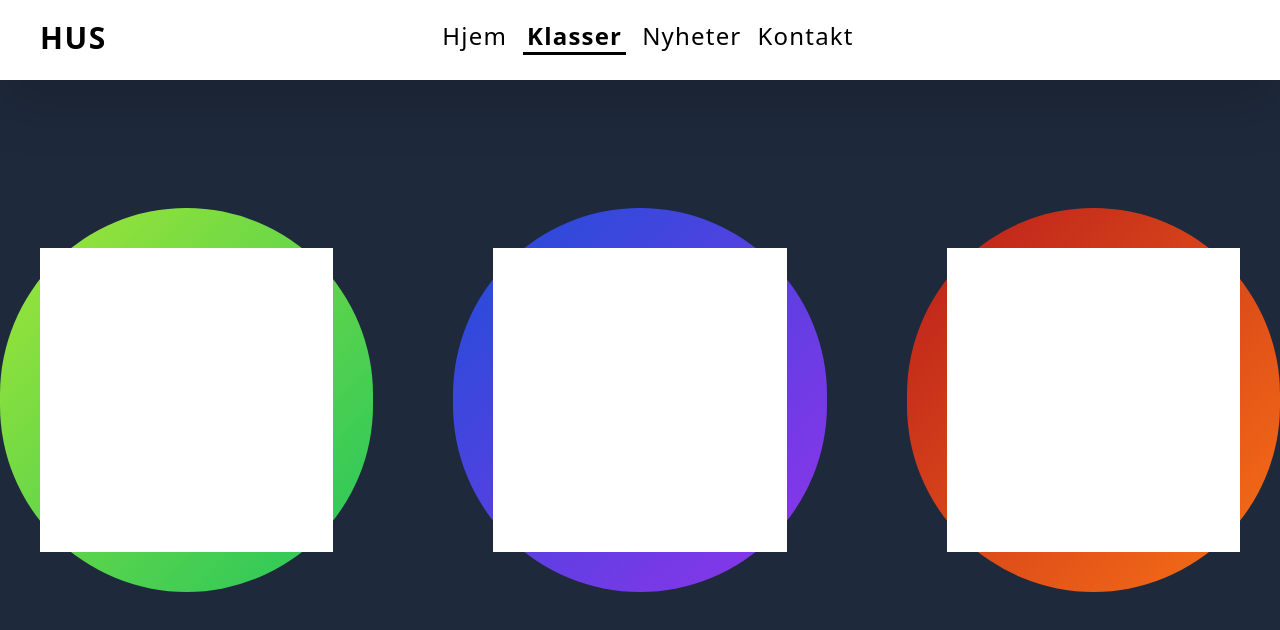
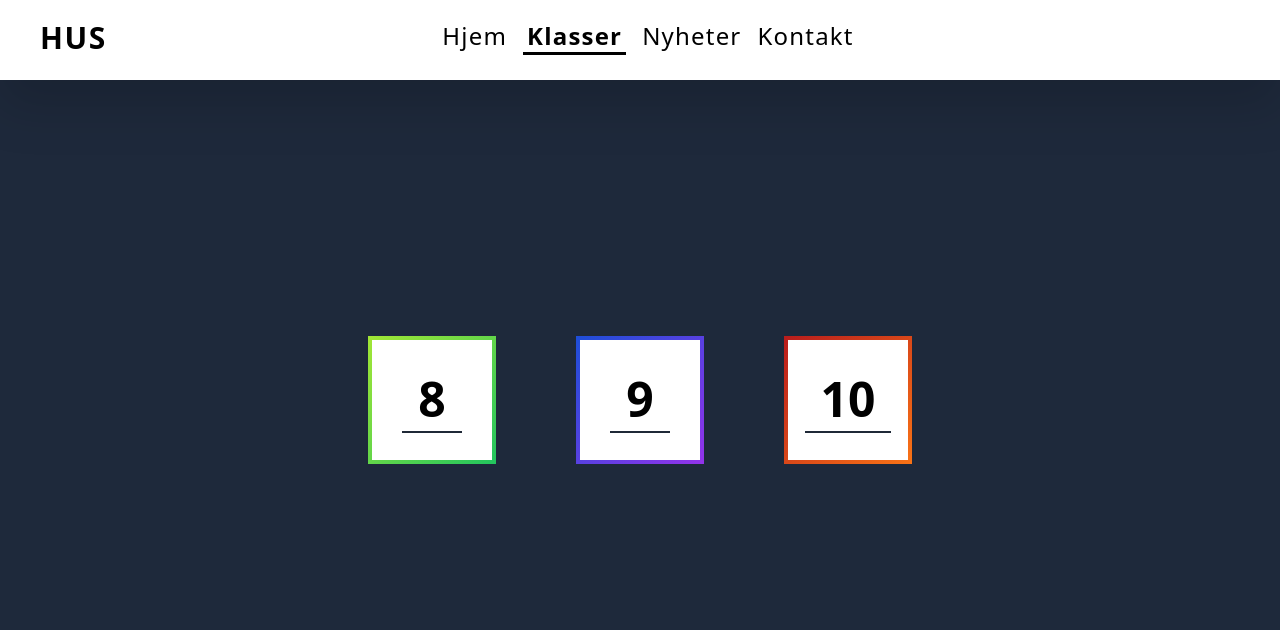
Before and after one commit to newbyte-solutions/ABF-Home, a Nuxt app: page /klasser in a window 1280 px wide. Shown: the top 630 px of the page. Built offline with nearby package versions, Linux system fonts and the light colour scheme.

Commit message:
Chore: prettier

```diff
--- a/assets/css/index.css
+++ b/assets/css/index.css
@@ -3,7 +3,7 @@
 @tailwind utilities;
 
 .active-link {
-    font-weight: 600;
-    border-bottom: 3px solid #000;
-    padding-inline: 4px;
+  font-weight: 600;
+  border-bottom: 3px solid #000;
+  padding-inline: 4px;
 }
--- a/nuxt.config.ts
+++ b/nuxt.config.ts
@@ -1,7 +1,7 @@
 // https://nuxt.com/docs/api/configuration/nuxt-config
 export default defineNuxtConfig({
   devtools: { enabled: true },
-  css: ['~/assets/css/index.css'],
+  css: ["~/assets/css/index.css"],
 
   postcss: {
     plugins: {
@@ -10,5 +10,5 @@ export default defineNuxtConfig({
     },
   },
 
-  compatibilityDate: '2025-01-13',
-})
+  compatibilityDate: "2025-01-13",
+});
--- a/pages/index.vue
+++ b/pages/index.vue
@@ -1,10 +1,14 @@
 <template>
-    <div class="w-full min-h-screen absolute -z-10 bg-gradient-to-br from-purple-700 to-blue-500"></div>
-    <div class="w-full min-h-screen text-white">
-        <div class="w-full min-h-screen flex flex-col justify-center items-center">
-            <h1 class="text-8xl font-bold mb-10 border-b-8 py-8">Helland Ungdomsskole</h1>
-            <p class="text-5xl font-bold mb-4">8, 9, 10</p>
-            <p class="text-4xl font-light">Arbeidslivsfag</p>
-        </div>
+  <div
+    class="w-full min-h-screen absolute -z-10 bg-gradient-to-br from-purple-700 to-blue-500"
+  ></div>
+  <div class="w-full min-h-screen text-white">
+    <div class="w-full min-h-screen flex flex-col justify-center items-center">
+      <h1 class="text-8xl font-bold mb-10 border-b-8 py-8">
+        Helland Ungdomsskole
+      </h1>
+      <p class="text-5xl font-bold mb-4">8, 9, 10</p>
+      <p class="text-4xl font-light">Arbeidslivsfag</p>
     </div>
+  </div>
 </template>
--- a/pages/klasser.vue
+++ /dev/null
@@ -1,14 +0,0 @@
-<template>
-    <div class="w-full min-h-screen absolute top-0 -z-10 bg-slate-800"></div>
-    <div class="w-full min-h-screen text-white flex flex-row justify-center items-center space-x-20">
-        <div class="w-96 h-96 bg-gradient-to-br from-lime-400 to-green-500 p-10 rounded-full">
-            <div class="h-full w-full bg-white p-10"></div>
-        </div>
-        <div class="w-96 h-96 bg-gradient-to-br from-blue-700 to-purple-600 p-10 rounded-full">
-            <div class="h-full w-full bg-white p-10"></div>
-        </div>
-        <div class="w-96 h-96 bg-gradient-to-br from-red-700 to-orange-500 p-10 rounded-full">
-            <div class="h-full w-full bg-white p-10"></div>
-        </div>
-    </div>
-</template>
--- a/tailwind.config.ts
+++ b/tailwind.config.ts
@@ -12,4 +12,4 @@ module.exports = {
     extend: {},
   },
   plugins: [],
-}
+};
```
Also changed, not shown: components/Navbar.vue (+24 -4 lines), layouts/default.vue (indentation only), pages/kontakt.vue (line endings or trailing spaces), pages/nyheter.vue (line endings or trailing spaces).
